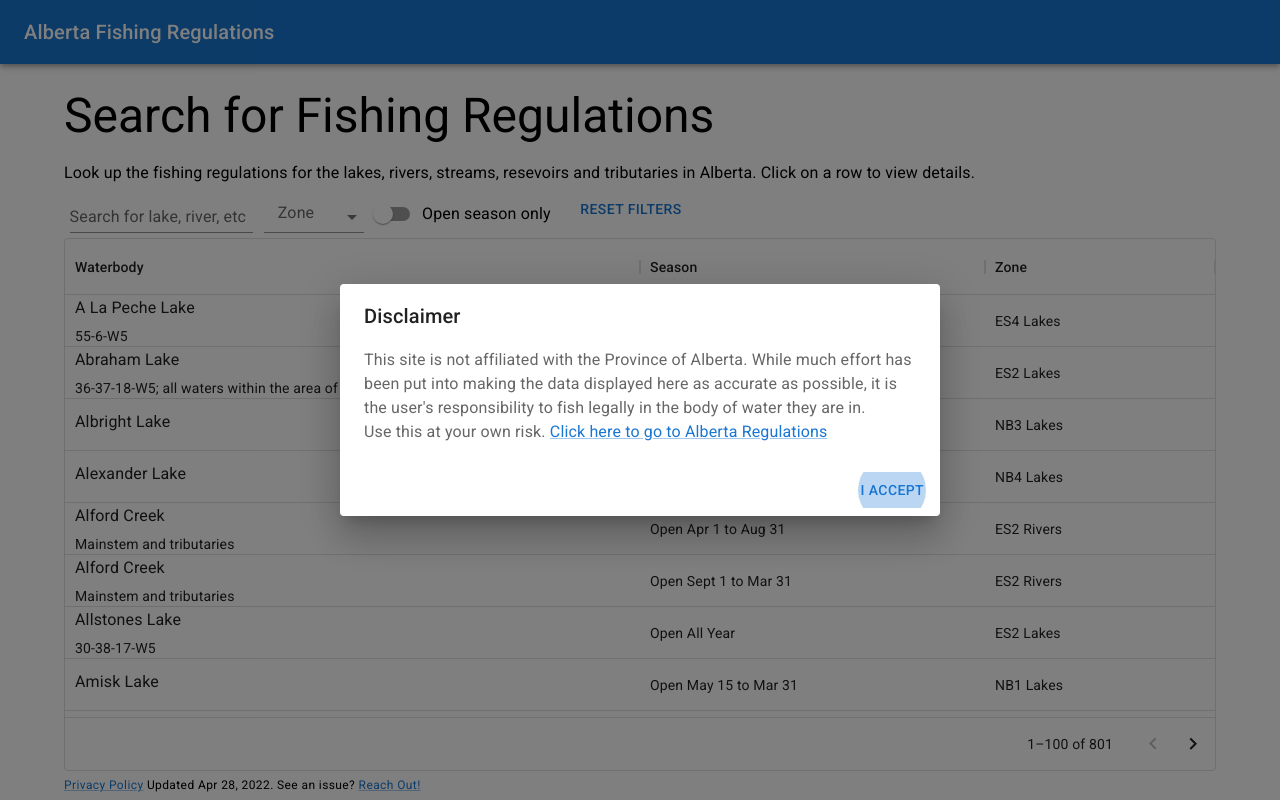
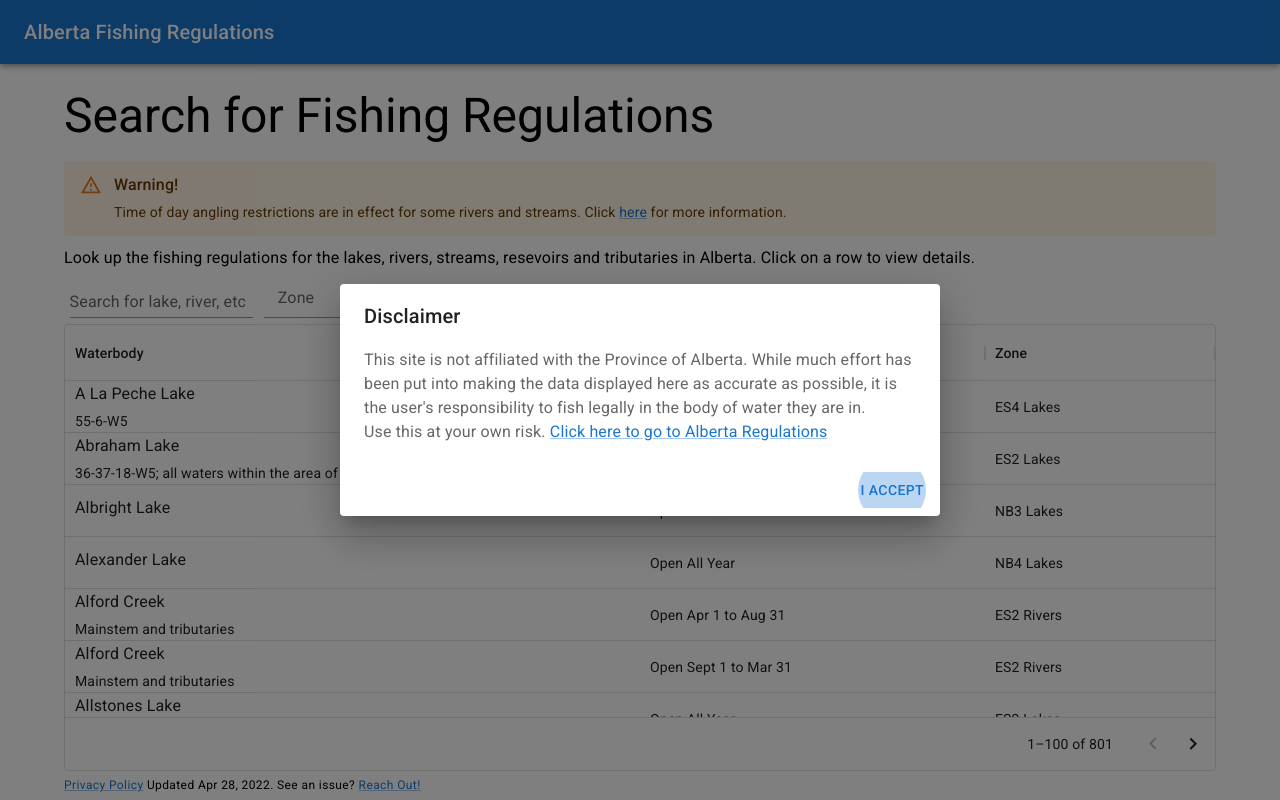
Before and after one commit to taylortdixon/abfishing, a React (Create React App) app: page / in a window 1280 px wide. Built offline with nearby package versions, Linux system fonts and the light colour scheme.

Commit message:
Adding time of day restrictions

```diff
--- a/src/App.tsx
+++ b/src/App.tsx
@@ -1,4 +1,4 @@
-import { Container, Typography } from "@mui/material";
+import { Alert, AlertTitle, Container, Link, Typography } from "@mui/material";
 import { Suspense, useEffect } from "react";
 import { lazy } from "react";
 import { useLocation, useParams } from "react-router-dom";
@@ -45,6 +45,9 @@ function App() {
       >
         Search for Fishing Regulations
       </Typography>
+
+      <Alert style={{marginBottom: 10}} severity="warning"><AlertTitle>Warning!</AlertTitle>Time of day angling restrictions are in effect for some rivers and streams. Click <Link target="_blank" href="https://mywildalberta.ca/fishing/advisories-corrections-closures/time-of-day-angling-restrictions.aspx">here</Link> for more information.</Alert>
+
       <Typography variant="body1">
         Look up the fishing regulations for the lakes, rivers, streams,
         resevoirs and tributaries in Alberta. Click on a row to view details.
--- a/src/components/waterbody-details-modal/waterbody-details-modal.tsx
+++ b/src/components/waterbody-details-modal/waterbody-details-modal.tsx
@@ -1,10 +1,13 @@
 import {
+  Alert,
+  AlertTitle,
   Button,
   Dialog,
   DialogActions,
   DialogContent,
   DialogTitle,
   Divider,
+  Link,
   List,
   ListItem,
   ListItemIcon,
@@ -73,10 +76,10 @@ export const WaterbodyDetailsModal: React.VFC<WaterbodyDetailsModalProps> = ({
           <DialogContent dividers>
             <List dense={true}>
               <ListItem>
-                <ListItemText
-                  primary="Season"
-                  secondary={selectedWaterbody.season}
-                />
+                <Alert style={{marginBottom: 10}} severity="warning">
+                  <AlertTitle>Warning!</AlertTitle>
+                  Time of day angling restrictions are in effect for some rivers and streams. Click <Link target="_blank" href="https://mywildalberta.ca/fishing/advisories-corrections-closures/time-of-day-angling-restrictions.aspx">here</Link> for more information.
+                </Alert>
               </ListItem>
               <ListItem>
                 <ListItemText
--- a/src/components/waterbody-group-modal/waterbody-group-accordion-item-details.tsx
+++ b/src/components/waterbody-group-modal/waterbody-group-accordion-item-details.tsx
@@ -58,7 +58,7 @@ export const WaterbodyGroupAccordionItemDetails: React.VFC<
       </Tabs>
 
       {waterbodies.map((waterbody, i) => (
-        <TabPanel value={currentTab} id={buildId(waterbody.season, i)}>
+        <TabPanel key={buildId(waterbody.season, i)} value={currentTab} id={buildId(waterbody.season, i)}>
           <WaterbodyGroupItemInfo
             includeDetail={includeDetail}
             waterbody={waterbody}
--- a/src/components/waterbody-group-modal/waterbody-group-item-info.tsx
+++ b/src/components/waterbody-group-modal/waterbody-group-item-info.tsx
@@ -1,4 +1,4 @@
-import { List, ListItem, ListItemIcon, ListItemText } from "@mui/material";
+import { Alert, AlertTitle, Link, List, ListItem, ListItemIcon, ListItemText } from "@mui/material";
 import { FISH_LIMIT_LABELS } from "../../constants";
 import { FishLimit, Waterbody } from "../../types/waterbody.type";
 import { trackWaterbodyOfficialRegulations } from "../../utils/analytics.utils";
@@ -19,6 +19,12 @@ export const WaterbodyGroupItemInfo: React.VFC<WaterbodyGroupItemInfoProps> = ({
 }) => {
   return (
     <List dense={true} className="list">
+      <ListItem>
+        <Alert style={{marginBottom: 10}} severity="warning">
+          <AlertTitle>Warning!</AlertTitle>
+          Time of day angling restrictions are in effect for some rivers and streams. Click <Link target="_blank" href="https://mywildalberta.ca/fishing/advisories-corrections-closures/time-of-day-angling-restrictions.aspx">here</Link> for more information.
+        </Alert>
+      </ListItem>
       {includeDetail && (
         <ListItem className="list_item">
           <ListItemText
```
